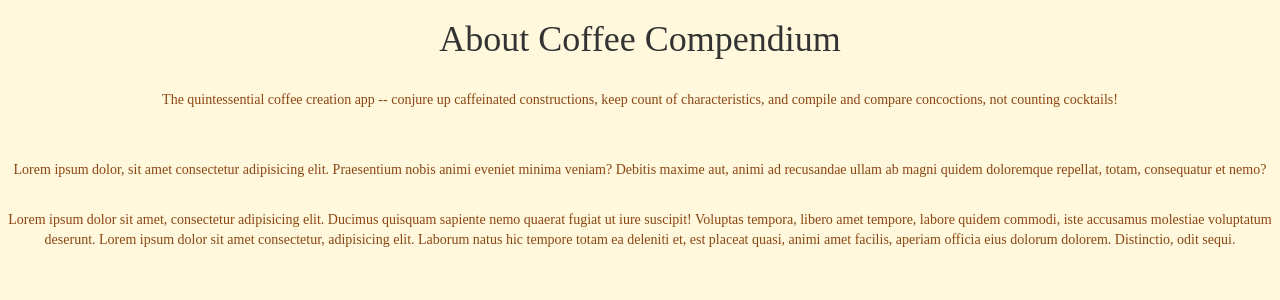
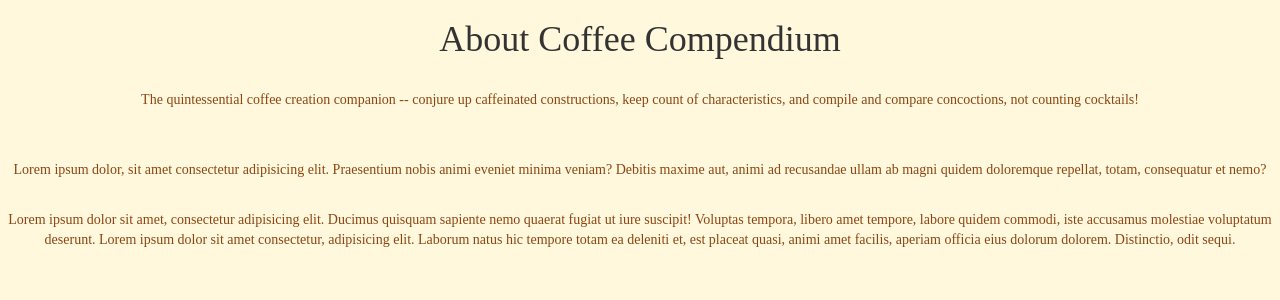
Before and after one commit to migcast21/ZoidbergProjectTwo, a Node server app: page /drinks/about in a window 1280 px wide. Shown: the top 300 px of the page. Run offline with Node 20, Linux system fonts and the light colour scheme; data that the repository does not hold is empty; some libraries are stand-ins or nearby versions; some web fonts are replaced.

Commit message:
edited About page

```diff
--- a/views/about.ejs
+++ b/views/about.ejs
@@ -14,7 +14,7 @@
     <h1>About Coffee Compendium</h1>
     <br/>
     <div class = "aboutC">
-    <p class = "aboutText">The quintessential coffee creation app -- conjure up caffeinated constructions, keep count of characteristics, and compile and compare concoctions, not counting cocktails! </p>
+    <p class = "aboutText">The quintessential coffee creation companion -- conjure up caffeinated constructions, keep count of characteristics, and compile and compare concoctions, not counting cocktails! </p>
     <br/>
     <br/>
     <p class = "aboutText">Lorem ipsum dolor, sit amet consectetur adipisicing elit. Praesentium nobis animi eveniet minima veniam? Debitis maxime aut, animi ad recusandae ullam ab magni quidem doloremque repellat, totam, consequatur et nemo?</p>
```
